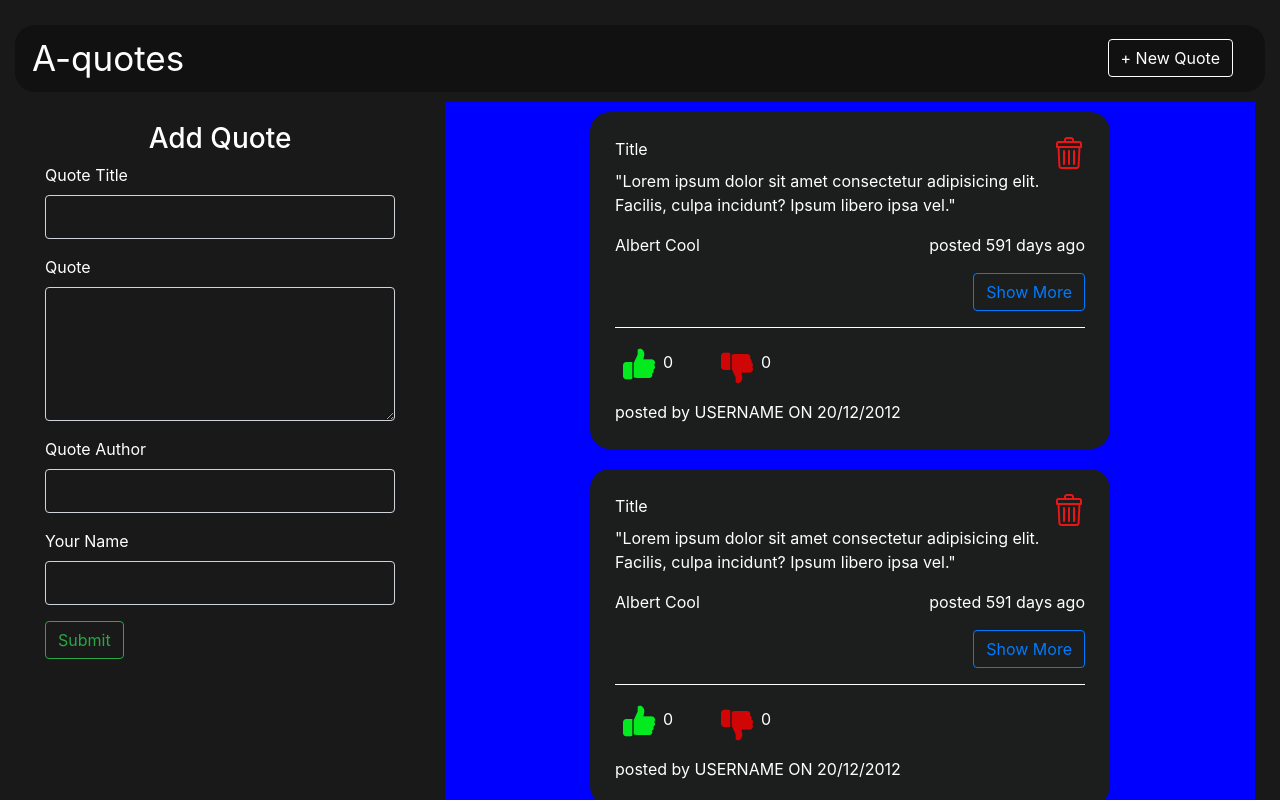
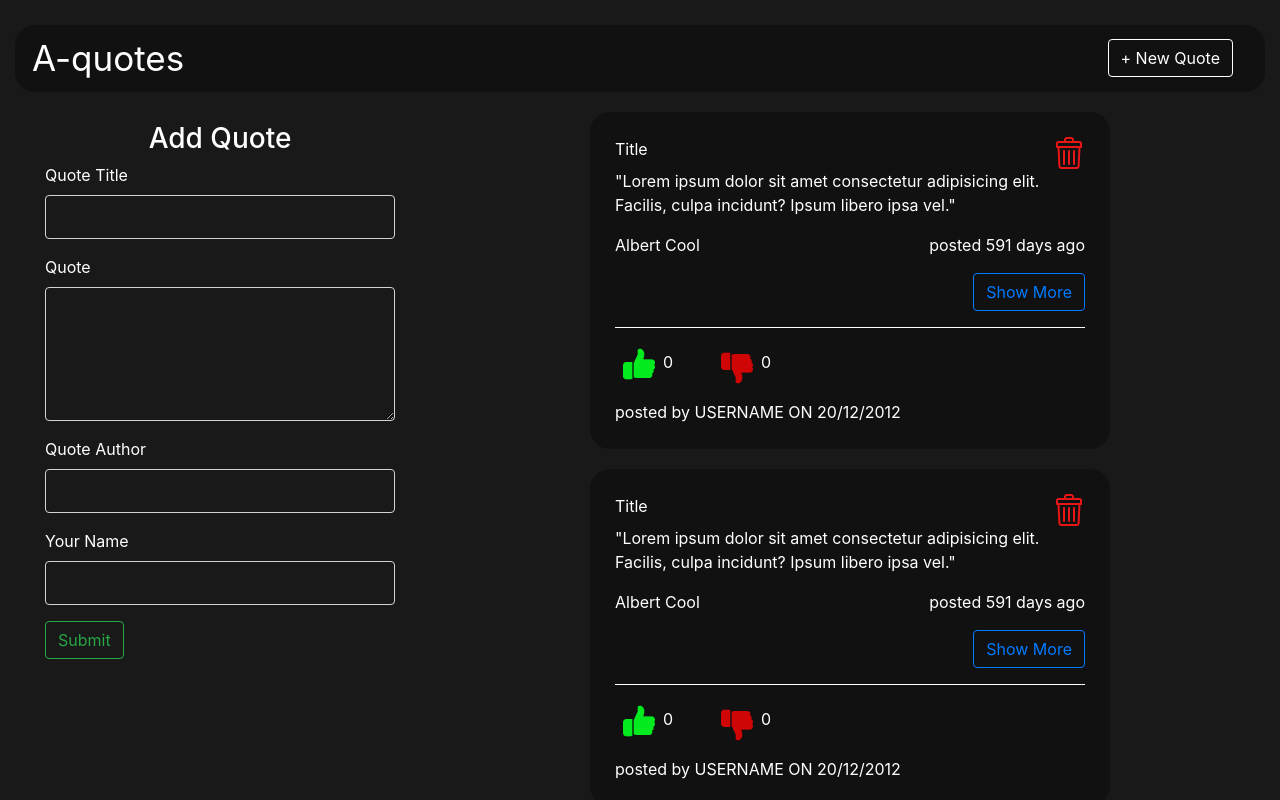
Before and after one commit to kilonzif/A-quote, an Angular app: page / in a window 1280 px wide. Shown: the top 800 px of the page. Built offline with nearby package versions, Linux system fonts and the light colour scheme.

Commit message:
added dummy data to quotes component for sample quotes

```diff
--- a/src/app/quote-item/quote-item.component.css
+++ b/src/app/quote-item/quote-item.component.css
@@ -1,5 +1,5 @@
 .quote-container {
-  background-color: rgb(28, 29, 29);
+  background-color: #111111;
   margin: 10px;
   width: 520px;
   padding: 25px;
--- a/src/app/quotes-app/quotes-app.component.html
+++ b/src/app/quotes-app/quotes-app.component.html
@@ -28,10 +28,10 @@
   <div class="container-fluid app-wrapper">
     <div class="row">
       <div class="col-md-4 mb-5">
-        <app-quotes-form></app-quotes-form>
+        <app-quotes-form (addQuote)="addNewQuote($event)"></app-quotes-form>
       </div>
-      <div class="col-md-8 ">
-        <app-quotes-list></app-quotes-list>
+      <div class="col-md-8">
+        <app-quotes-list [quotes]="quotes"></app-quotes-list>
       </div>
     </div>
   </div>
--- a/src/app/quotes-app/quotes-app.component.ts
+++ b/src/app/quotes-app/quotes-app.component.ts
@@ -1,15 +1,62 @@
 import { Component, OnInit } from '@angular/core';
-
+import { Quotes } from '../quotes';
 @Component({
   selector: 'app-quotes-app',
   templateUrl: './quotes-app.component.html',
-  styleUrls: ['./quotes-app.component.css']
+  styleUrls: ['./quotes-app.component.css'],
 })
+
+//   public id: number,
+// public quoteTitle: string,
+// public quote: string,
+// public authorName: string,
+// public userName: string,
+// public datePosted: Date,
+// public likes: number,
+// public dislikes: string
 export class QuotesAppComponent implements OnInit {
+  quotes: Quotes[] = [
+    new Quotes(
+      1,
+      'Technology',
+      'Every click of a button is the diffrence between a good programmer and a bad one',
+      'Hero Mugera',
+      'Hughes',
+      new Date(2020, 7, 1),
+      0,
+      0
+    ),
+    new Quotes(
+      1,
+      'Food',
+      'The question is not can anyone cook the question is can anyone dream, and if so the only one standing inbetween a person and their dreams is themselves',
+      'Hero Mugera',
+      'Hughes',
+      new Date(2002, 2, 14),
+      0,
+      0
+    ),
+    new Quotes(
+      1,
+      'Travel',
+      'For roads that lead to the unknown to roads that separete us to roads that takes us home',
+      'Hero Mugera',
+      'Hughes',
+      new Date(2013, 7, 11),
+      0,
+      0
+    ),
+  ];
+  constructor() {}
 
-  constructor() { }
+  ngOnInit(): void { }
 
-  ngOnInit(): void {
-  }
 
+//?Add new quote
+  addNewQuote = (quote) => {
+    let quoteLength = this.quotes.length;
+    quote.id = quoteLength + 1;
+    quote.datePosted = new Date();
+    this.quotes.push(quote);
+  };
 }
--- a/src/app/quotes-list/quotes-list.component.css
+++ b/src/app/quotes-list/quotes-list.component.css
@@ -1,7 +1,7 @@
 .quote-wrapper{
-  background-color: blue;
+
   display: flex;
-  /* width: 100%; */
+
   flex-wrap: wrap;
 justify-content: center;
 }
--- a/src/app/quotes-list/quotes-list.component.ts
+++ b/src/app/quotes-list/quotes-list.component.ts
@@ -1,15 +1,14 @@
-import { Component, OnInit } from '@angular/core';
+import { Component, OnInit, Input } from '@angular/core';
+import { Quotes } from '../quotes';
 
 @Component({
   selector: 'app-quotes-list',
   templateUrl: './quotes-list.component.html',
-  styleUrls: ['./quotes-list.component.css']
+  styleUrls: ['./quotes-list.component.css'],
 })
 export class QuotesListComponent implements OnInit {
+  @Input() quotes: Quotes[];
+  constructor() {}
 
-  constructor() { }
-
-  ngOnInit(): void {
-  }
-
+  ngOnInit(): void {}
 }
--- a/src/app/quotes.ts
+++ b/src/app/quotes.ts
@@ -8,7 +8,7 @@ export class Quotes {
     public userName: string,
     public datePosted: Date,
     public likes: number,
-    public dislikes: string
+    public dislikes: number
   ) {
     this.showDetails = false;
   }
```
